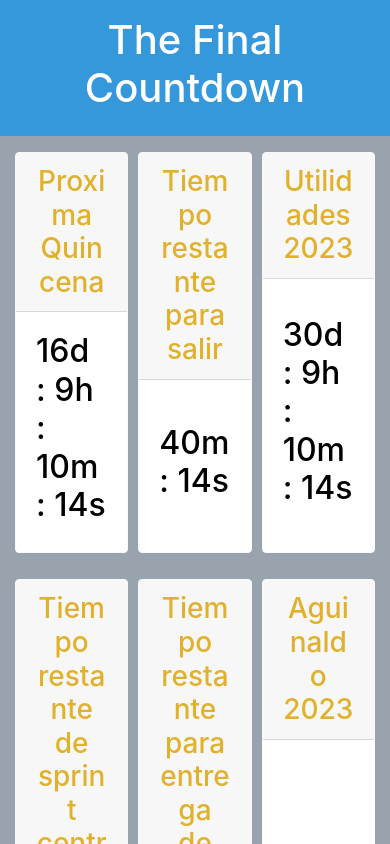
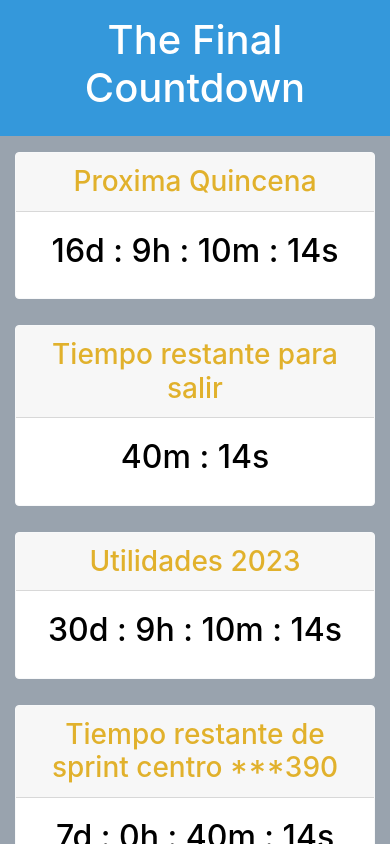
Before and after one commit to Ort-26/TheFinalCountdown, a React (Create React App) app: page / in a window 390 px wide. Shown: the top 844 px of the page. Built offline with nearby package versions, Linux system fonts and the light colour scheme.

Commit message:
Responsive cards

```diff
--- a/src/App.css
+++ b/src/App.css
@@ -23,6 +23,15 @@ body {
   }
 }
 
+@media (max-width:600px) {
+  .grid-container {
+    display: grid;
+    grid-template-columns: repeat(1,1fr);
+    grid-gap: 10px;
+  }
+}
+
+
 .timer {
   color: rgba(225, 177, 44,1.0);
   color:black;
```
